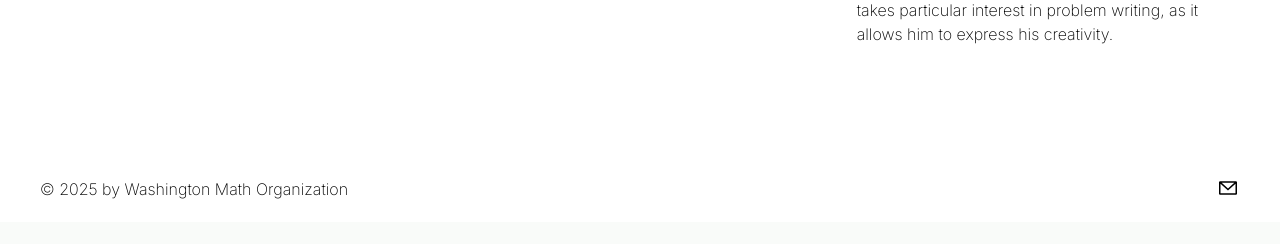
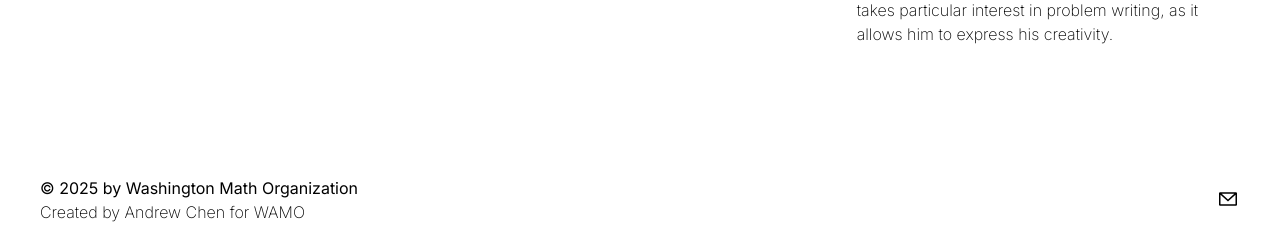
Before and after one commit to actiniumn404/WAMO, a Flask app: page /team.html in a window 1280 px wide. Shown: the part 2155-2399 px from the top of the page. Before the commit the page ends 2354 px from the top, so only its background shows below. Run offline with Flask 3, Linux system fonts and the light colour scheme; some libraries are stand-ins or nearby versions.

Commit message:
Moving things around + adding credit

```diff
--- a/static/styles/design.css
+++ b/static/styles/design.css
@@ -20,7 +20,7 @@ body{
     position: relative;
     min-height: 100vh;
     margin: 0;
-    padding-bottom: 66px;
+    padding-bottom: 88px;
 }
 
 /* Navigation Box */
@@ -105,6 +105,11 @@ footer .left{
     color: black;
     font-size: 16px;
     font-weight: 200;
+    line-height: 1.5;
+}
+
+footer .left span{
+    font-weight: 400;
 }
 
 #footer_email{
--- a/static/styles/main.css
+++ b/static/styles/main.css
@@ -178,6 +178,7 @@ section#hero{
     line-height: 1.3;
     padding: 60px var(--padding);
     animation: fadeIn 0.8s ease-out forwards;
+    background: #f3f4f6;
 }
 
 #achiev_wrapper {
--- a/templates/base.html
+++ b/templates/base.html
@@ -49,7 +49,7 @@
     {% endblock content %}
 
     <footer>
-        <div class="left">© 2025 by Washington Math Organization</div>
+        <div class="left"><span>© 2025 by Washington Math Organization</span><br> Created by Andrew Chen for WAMO</div>
         <div class="right">
             <a href="mailto:wamocommittee@gmail.com" target="_blank">
                 <svg width="24" height="22" fill="none" xmlns="http://www.w3.org/2000/svg">
```
Also changed, not shown: templates/index.html (+9 -11 lines).
